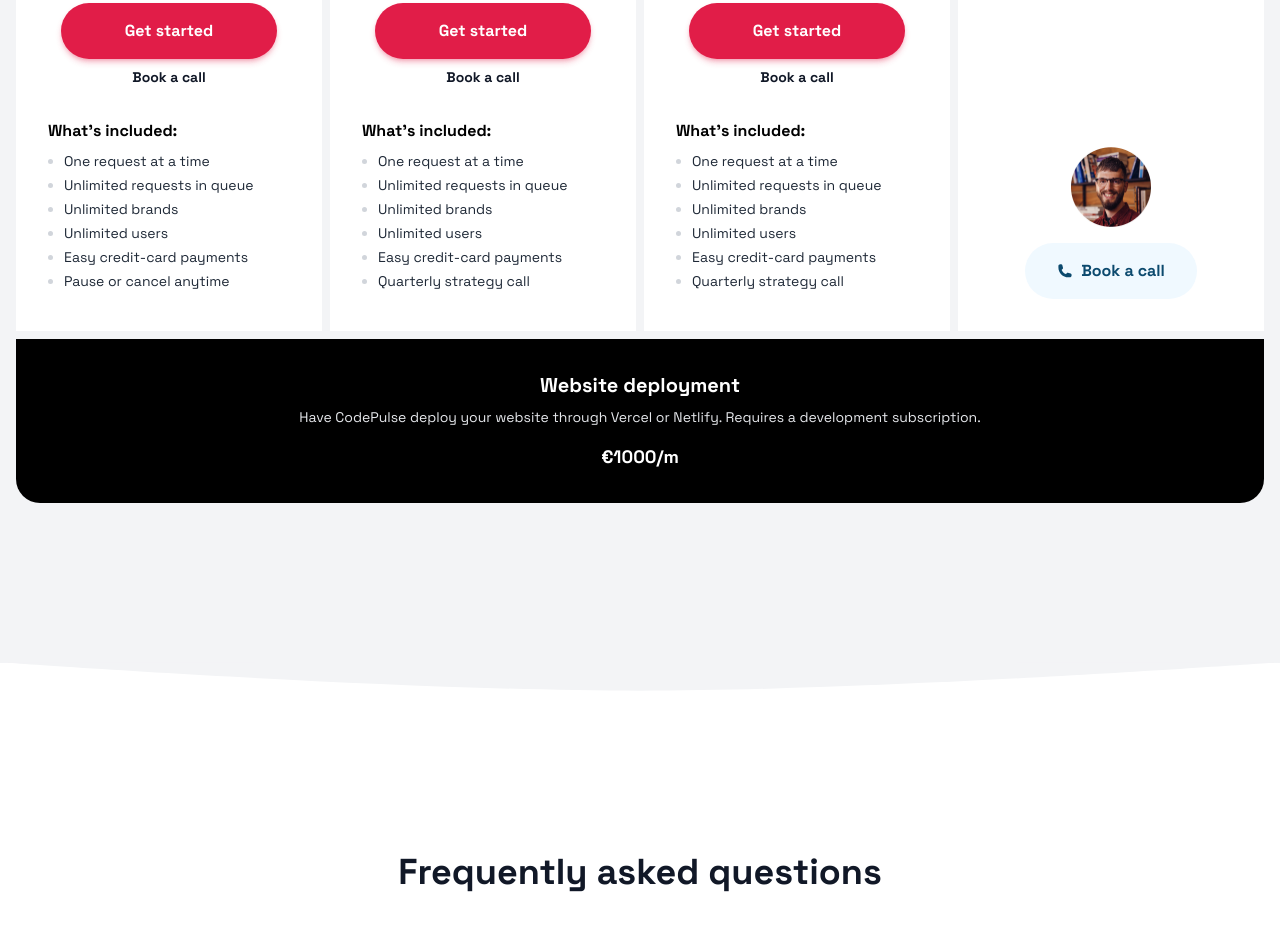
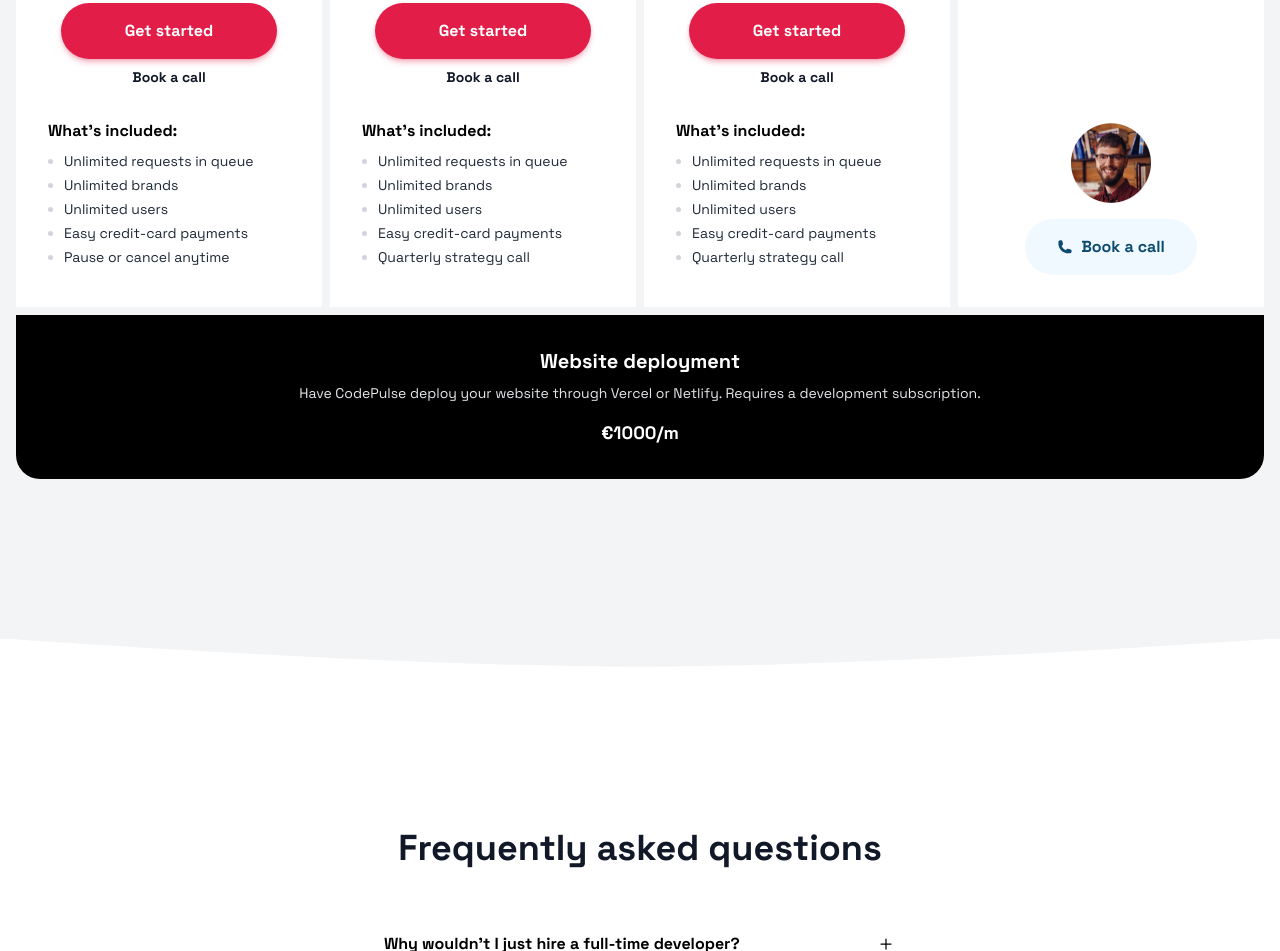
Before and after one commit to sanderjn/CodePulse, a website built with Vite: page index.html in a window 1280 px wide. Shown: the part 5517-6468 px from the top of the page. Built offline with nearby package versions, Linux system fonts and the light colour scheme.

Commit message:
Remove one request at a time

```diff
--- a/index.html
+++ b/index.html
@@ -305,7 +305,6 @@
                                     What's included:
                                 </h4>
                                 <ul class="mt-xs mb-xs pl-4 text-sm text-gray-800 list-disc space-y-1 marker:text-gray-300">
-                                    <li>One request at a time</li>
                                     <li>Unlimited requests in queue</li>
                                     <li>Unlimited brands</li>
                                     <li>Unlimited users</li>
@@ -339,7 +338,6 @@
                                     What's included:
                                 </h4>
                                 <ul class="mt-xs mb-xs pl-4 text-sm text-gray-800 list-disc space-y-1 marker:text-gray-300">
-                                    <li>One request at a time</li>
                                     <li>Unlimited requests in queue</li>
                                     <li>Unlimited brands</li>
                                     <li>Unlimited users</li>
@@ -373,7 +371,6 @@
                                     What's included:
                                 </h4>
                                 <ul class="mt-xs mb-xs pl-4 text-sm text-gray-800 list-disc space-y-1 marker:text-gray-300">
-                                    <li>One request at a time</li>
                                     <li>Unlimited requests in queue</li>
                                     <li>Unlimited brands</li>
                                     <li>Unlimited users</li>
```
